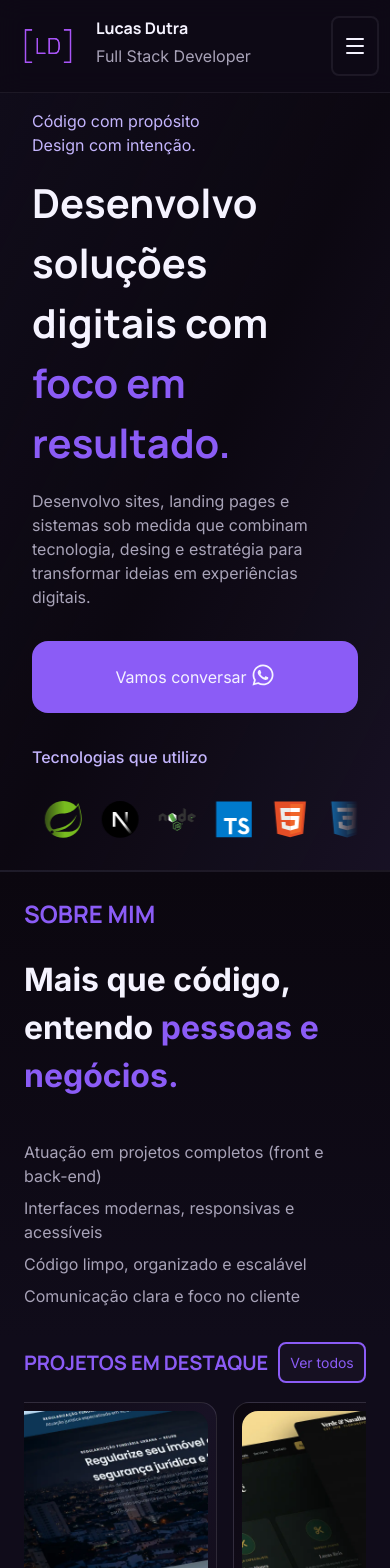
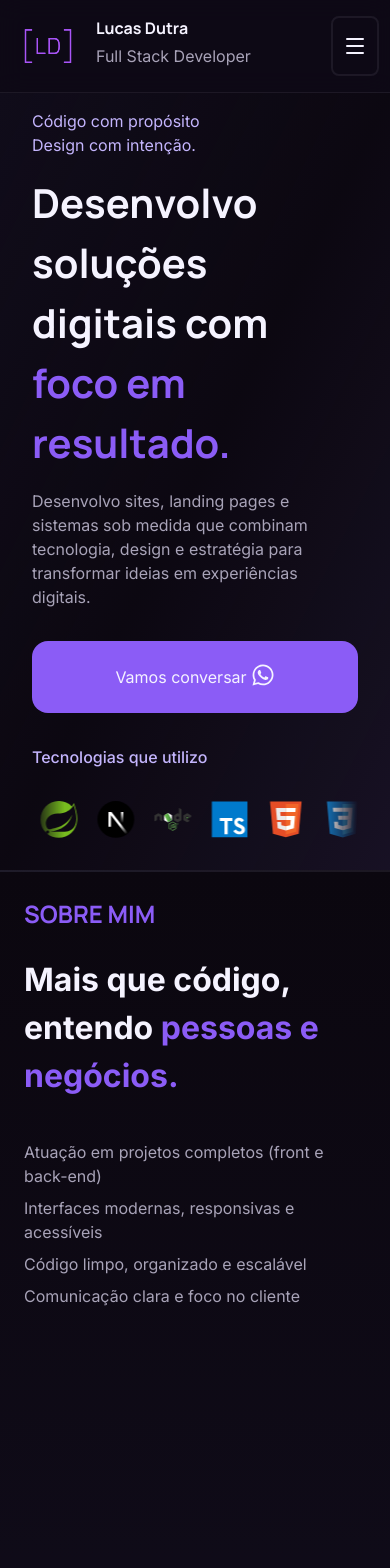
Before and after one commit to Lucasddr/Portf-lio_V2, a Next.js app: page / in a window 390 px wide. Shown: the top 1568 px of the page. Built offline with nearby package versions, Linux system fonts and the light colour scheme.

Commit message:
fix: optimizing the hero size for wider smartphones and correcting typo in the hero

```diff
--- a/app/page.tsx
+++ b/app/page.tsx
@@ -49,7 +49,7 @@ export default function Home() {
 
               <p className="font-sans text-(length:--font-md) text-(--muted)">
                 Desenvolvo sites, landing pages e sistemas sob medida que
-                combinam tecnologia, desing e estratégia para transformar ideias
+                combinam tecnologia, design e estratégia para transformar ideias
                 em experiências digitais.
               </p>
             </div>
@@ -87,7 +87,7 @@ export default function Home() {
           </div>
         </section>
 
-        <section className="bg-linear-to-b from-(--background) to-(--surface)">
+        <section className="bg-linear-to-b from-(--background) to-(--surface) min-h-svh">
           <div className="flex flex-col px-6 py-6 gap-4">
             <div className="flex flex-col gap-6">
               <h2 className="font-display font-bold text-(--primary) text-(length:--font-2xl)">SOBRE MIM</h2>
```
